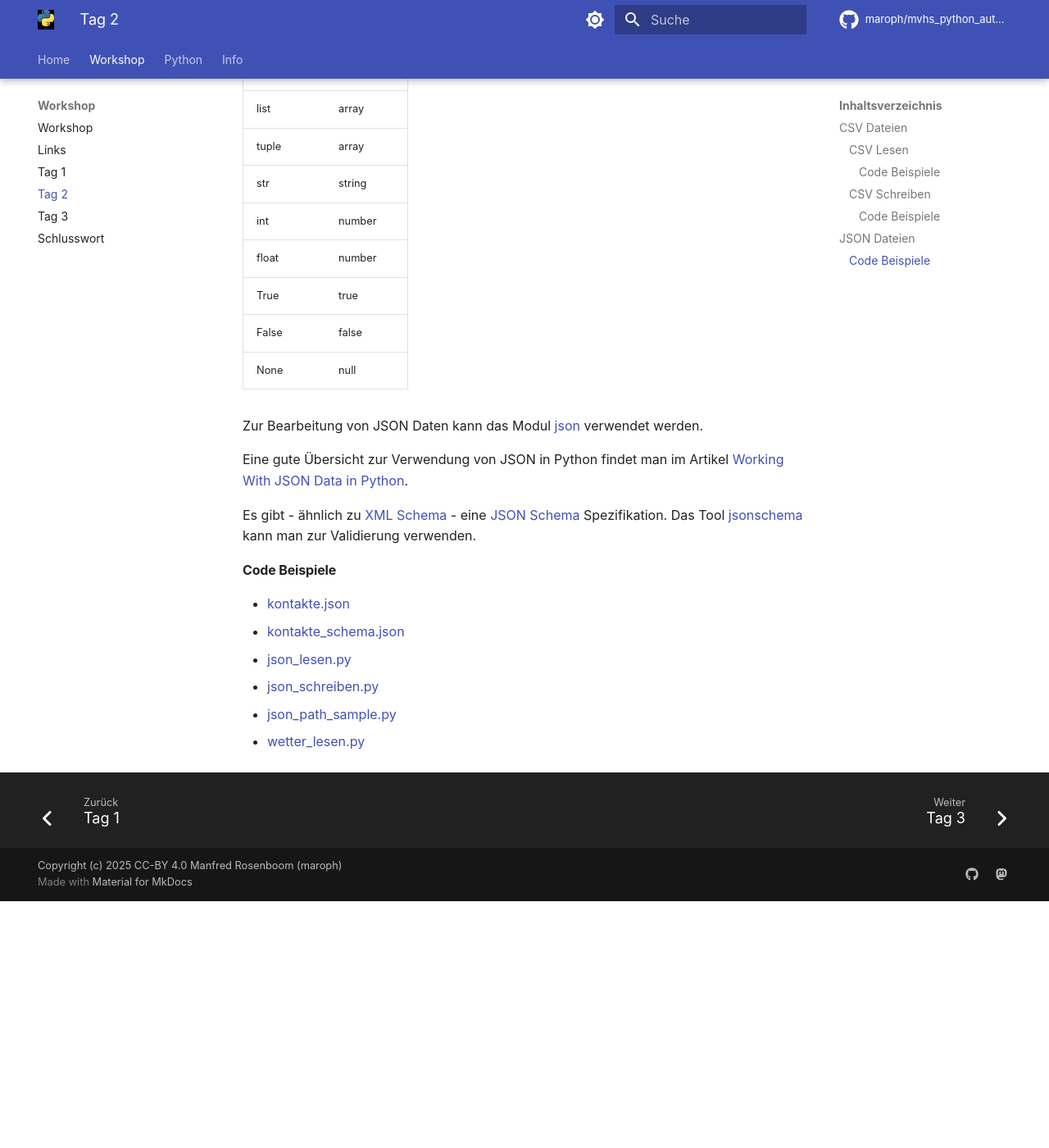
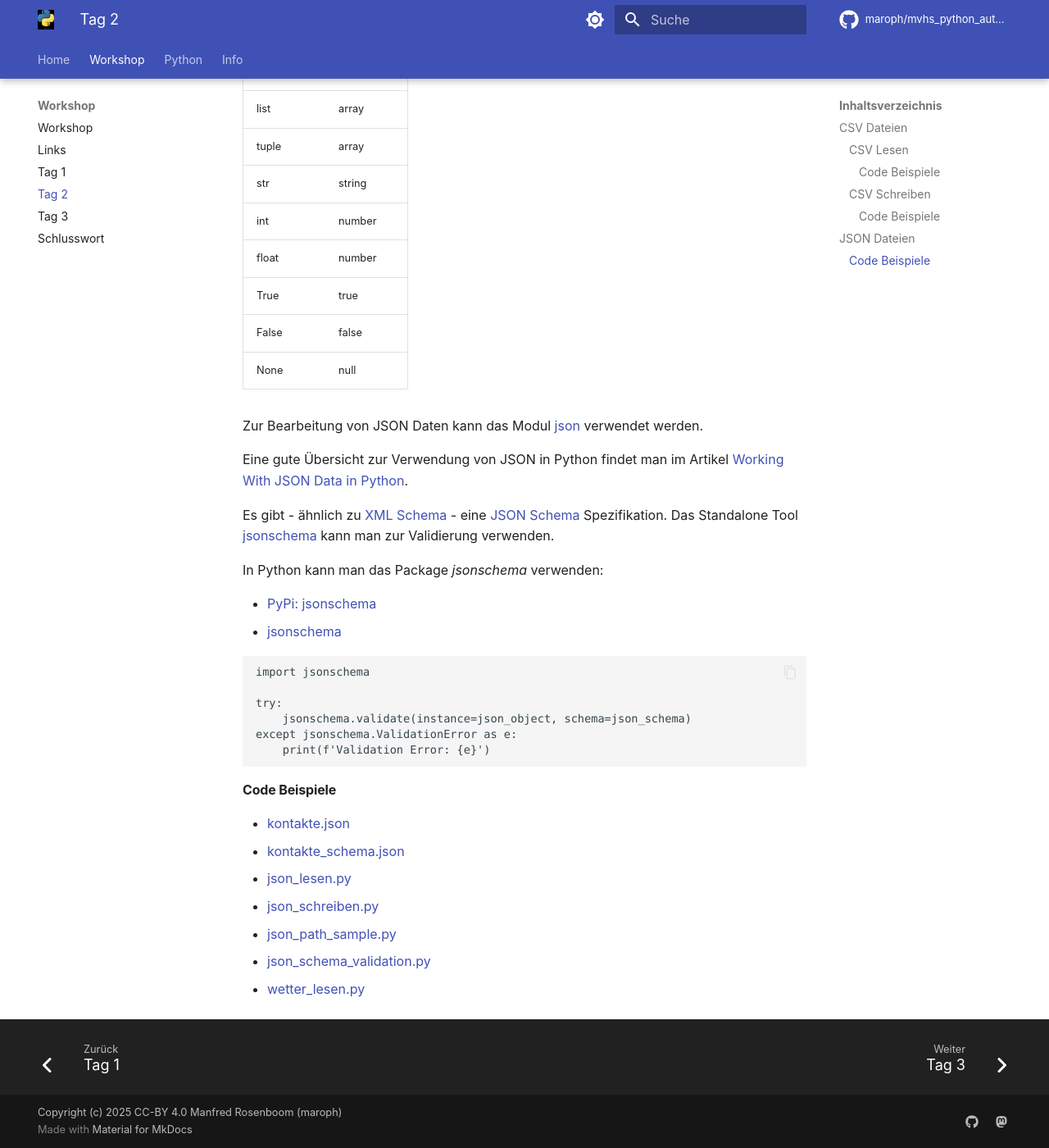
Before and after one commit to maroph/mvhs_python_automatisierung_scripting, an MkDocs documentation site: the page built from docs/workshop/tag2.md, in a window 1280 px wide and 1400 px high, scrolled down 5471 px. Shown: the whole window at 82% size. Built offline with MkDocs 1.6.1 and Material for MkDocs 9.7.7, drawn with Linux system fonts in a browser that asks for light colours; plug-ins that fetch from the network failed and are left out; comment, search, counter and statistics services are not loaded; before the commit the page ends 6570 px from its top, so only the background shows below that.

Commit message:
add json schema validation sample

````diff
--- a/docs/workshop/tag2.md
+++ b/docs/workshop/tag2.md
@@ -304,9 +304,24 @@ Es gibt - ähnlich zu
 [XML Schema](https://de.wikipedia.org/wiki/XML_Schema) -
 eine
 [JSON Schema](https://json-schema.org/)
-Spezifikation. Das Tool
+Spezifikation. Das Standalone Tool
 [jsonschema](https://github.com/sourcemeta/jsonschema)
 kann man zur Validierung verwenden.
+
+In Python kann man das Package _jsonschema_
+verwenden:
+
+* [PyPi: jsonschema](https://pypi.org/project/jsonschema/)
+* [jsonschema](https://python-jsonschema.readthedocs.io/en/latest/)
+
+```
+import jsonschema
+
+try:
+    jsonschema.validate(instance=json_object, schema=json_schema)
+except jsonschema.ValidationError as e:
+    print(f'Validation Error: {e}')
+```
 
 #### Code Beispiele
 * [kontakte.json](https://raw.githubusercontent.com/maroph/mvhs_python_automatisierung_scripting/main/sources/tag2/kontakte.json)
@@ -314,4 +329,5 @@ kann man zur Validierung verwenden.
 * [json_lesen.py](https://raw.githubusercontent.com/maroph/mvhs_python_automatisierung_scripting/main/sources/tag2/json_lesen.py)
 * [json_schreiben.py](https://raw.githubusercontent.com/maroph/mvhs_python_automatisierung_scripting/main/sources/tag2/json_schreiben.py)
 * [json_path_sample.py](https://raw.githubusercontent.com/maroph/mvhs_python_automatisierung_scripting/main/sources/tag2/json_path_sample.py)
+* [json_schema_validation.py](https://raw.githubusercontent.com/maroph/mvhs_python_automatisierung_scripting/main/sources/tag2/json_schema_validation.py)
 * [wetter_lesen.py](https://raw.githubusercontent.com/maroph/mvhs_python_automatisierung_scripting/main/sources/tag2/wetter_lesen.py)
````
Also changed, not shown: 1 other file.
